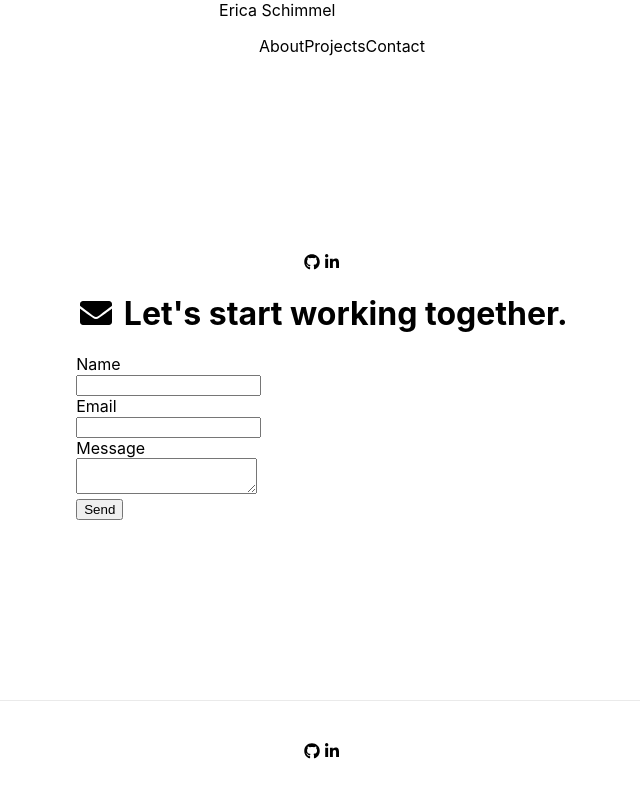
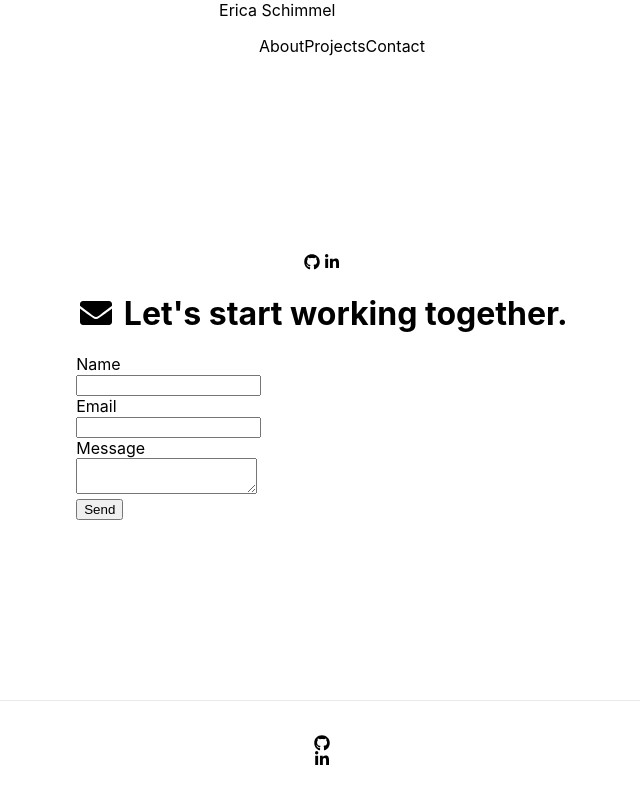
Before and after one commit to OccassionalDev/portfolio-next, a Next.js app: page / in a window 1280 px wide. Shown: the whole page, without its empty margins (318-958 px from the left). Built offline with nearby package versions, Linux system fonts and the light colour scheme.

Commit message:
icons for linkedin and github moved to SocialIcons component with correct links, added SocialIcons component in to index.js to replace static icons

```diff
--- a/components/SocialIcons.js
+++ b/components/SocialIcons.js
@@ -1,8 +1,29 @@
 import React, { Component } from "react";
+
+import { faGithub } from "@fortawesome/free-brands-svg-icons";
+import { faLinkedinIn } from "@fortawesome/free-brands-svg-icons";
+import { FontAwesomeIcon } from "@fortawesome/react-fontawesome";
 
 export class SocialIcons extends Component {
 	render() {
-		return <div></div>;
+		return (
+			<div className="social-icons">
+				<a
+					href="https://github.com/OccassionalDev"
+					target="_blank"
+					rel="noopener noreferrer"
+				>
+					<FontAwesomeIcon icon={faGithub} fixedWidth />
+				</a>
+				<a
+					href="https://www.linkedin.com/in/erica-schimmel-22b612162/"
+					target="_blank"
+					rel="noopener noreferrer"
+				>
+					<FontAwesomeIcon icon={faLinkedinIn} fixedWidth />
+				</a>
+			</div>
+		);
 	}
 }
 
--- a/pages/index.js
+++ b/pages/index.js
@@ -1,9 +1,8 @@
 import Head from "next/head";
 import styles from "../styles/Home.module.css";
 
+import SocialIcons from "../components/SocialIcons";
 import { faEnvelope } from "@fortawesome/free-solid-svg-icons";
-import { faGithub } from "@fortawesome/free-brands-svg-icons";
-import { faLinkedinIn } from "@fortawesome/free-brands-svg-icons";
 import { FontAwesomeIcon } from "@fortawesome/react-fontawesome";
 
 export default function Home() {
@@ -29,8 +28,7 @@ export default function Home() {
 				<div id="home"></div>
 
 				<div id="about">
-					<FontAwesomeIcon icon={faGithub} fixedWidth />
-					<FontAwesomeIcon icon={faLinkedinIn} fixedWidth />
+					<SocialIcons />
 				</div>
 
 				<div id="projects"></div>
@@ -63,8 +61,7 @@ export default function Home() {
 			</main>
 
 			<footer className={styles.footer}>
-				<FontAwesomeIcon icon={faGithub} fixedWidth />
-				<FontAwesomeIcon icon={faLinkedinIn} fixedWidth />
+				<SocialIcons />
 			</footer>
 		</div>
 	);
```
